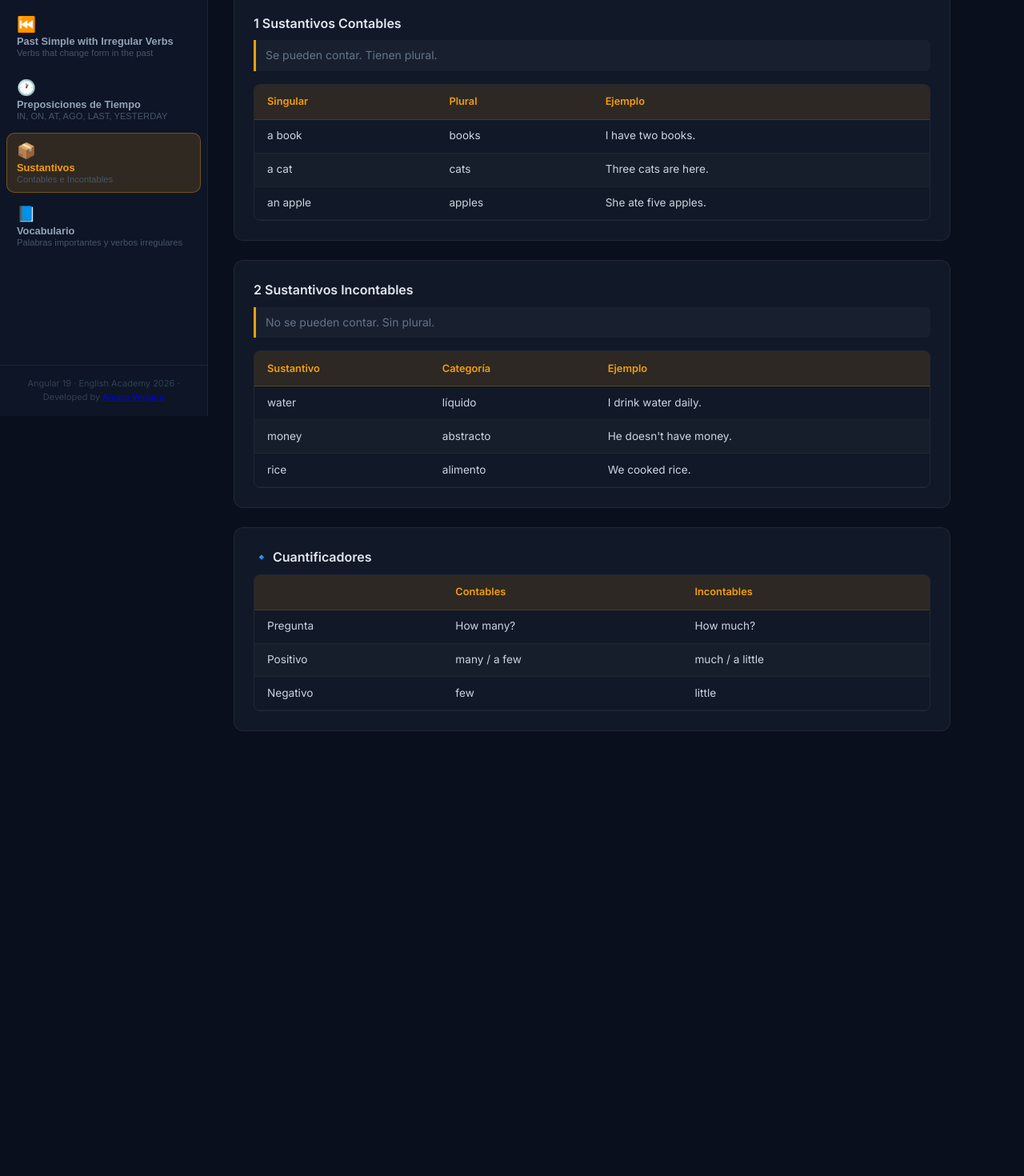
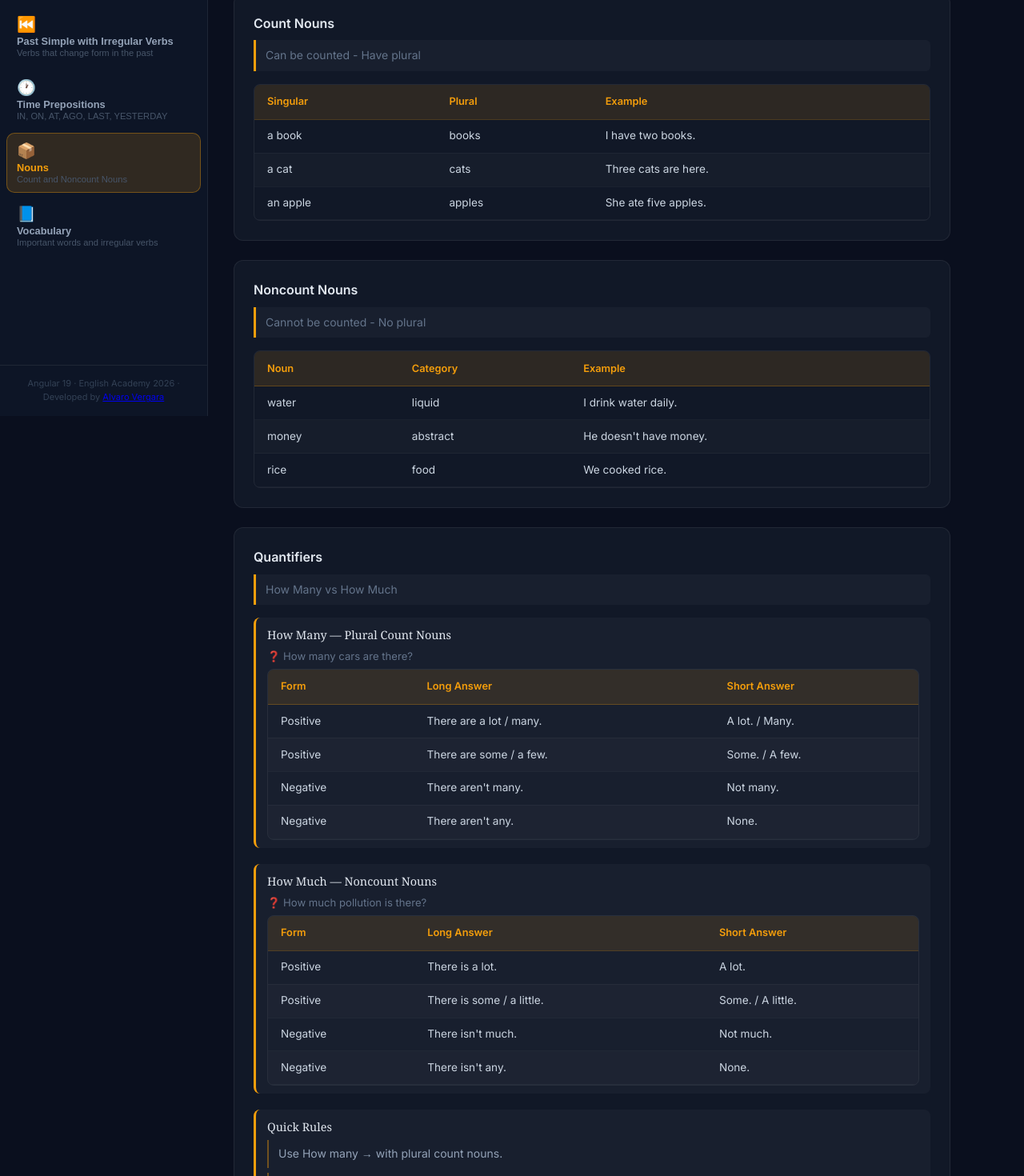
Before and after one commit to joseph517/english-grammar-app, an Angular app: page /nouns in a window 1280 px wide. Shown: the part 280-1750 px from the top of the page at 80% size. Before the commit the page ends 1250 px from the top, so only its background shows below. Built offline with nearby package versions, Linux system fonts and the light colour scheme.

Commit message:
update nouns component

```diff
--- a/src/app/core/models/topic.model.ts
+++ b/src/app/core/models/topic.model.ts
@@ -25,6 +25,7 @@ export interface Section {
   list?: ListItem[];
   examples?: { q: string; a: string }[];
   examples_simple?: string[];
+  subsections?: Section[];
 }
 
 export interface Topic {
--- a/src/app/features/nouns/nouns.component.html
+++ b/src/app/features/nouns/nouns.component.html
@@ -47,6 +47,35 @@
             }
           </div>
         }
+
+        @if (section.subsections) {
+          <div class="examples-list">
+            @for (sub of section.subsections; track $index) {
+              <div class="example-item">
+                <span class="question">{{ sub.heading }}</span>
+
+                @if (sub.examples) {
+                  @for (ex of sub.examples; track $index) {
+                    <span class="answer">❓ {{ ex.q }}</span>
+                  }
+                }
+
+                @if (sub.table) {
+                  <app-grammar-table [data]="sub.table" />
+                }
+
+                @if (sub.examples_simple) {
+                  <ul class="simple-list">
+                    @for (ex of sub.examples_simple; track $index) {
+                      <li>{{ ex }}</li>
+                    }
+                  </ul>
+                }
+              </div>
+            }
+          </div>
+        }
+
       </section>
     }
   </div>
--- a/src/app/shared/data/topics.data.ts
+++ b/src/app/shared/data/topics.data.ts
@@ -265,59 +265,61 @@ export const TOPICS: Topic[] = [
   {
     id: 'prepositions',
     icon: '🕐',
-    title: 'Preposiciones de Tiempo',
+    title: 'Time Prepositions',
     subtitle: 'IN, ON, AT, AGO, LAST, YESTERDAY',
     color: '#8B5CF6',
     route: '/prepositions',
     sections: [
       {
-        heading: '1 IN — meses, años, períodos largos',
-        content: 'Úsalo para períodos largos de tiempo.',
+        heading: 'IN — months, years, long periods',
+        content: 'Used for long periods of time',
         examples_simple: [
-          'in January / in 2024 / in summer',
-          'in the morning / in the afternoon',
+          'in January / in 2024 / in summer.',
+          'in the morning / in the afternoon.',
           'She was born in 1990.',
           'I studied in the morning.',
         ],
       },
       {
-        heading: '2 ON — días y fechas específicas',
-        content: 'Úsalo para días específicos.',
+        heading: 'ON — specific days and dates',
+        content: 'Used for specific days',
         examples_simple: [
-          'on Monday / on March 15th',
-          'on my birthday / on Christmas Day',
+          'on Monday / on March 15th.',
+          'on my birthday / on Christmas Day.',
           'I work on Mondays.',
         ],
       },
       {
-        heading: '3 AT — hora exacta',
-        content: 'Úsalo para horas y momentos puntuales.',
+        heading: 'AT — exact time',
+        content: 'Used for hours and exact times',
         examples_simple: [
           'at 3:00 PM / at midnight / at noon',
           'The meeting is at 9 AM.',
         ],
       },
       {
-        heading: '4 AGO — hace…',
+        heading: 'AGO — [Time] ago',
         content: '[Time] + ago',
         examples_simple: [
-          'two days ago → hace dos días',
+          'two days ago.',
+          'one year ago.',
           'I moved here five years ago.',
         ],
       },
       {
-        heading: '5 LAST — el/la pasado/a',
-        content: 'last + [período de tiempo]',
+        heading: 'LAST — the previous one',
+        content: 'last + [period of time]',
         examples_simple: [
           'last night / last week / last year',
-          'I saw him last Friday.',
+          'I saw him last Friday',
         ],
       },
       {
-        heading: '6 YESTERDAY — ayer',
-        content: 'Solo para el día anterior.',
+        heading: 'YESTERDAY — the day before',
+        content: 'Only for the previous day.',
         examples_simple: [
-          'yesterday morning / yesterday afternoon',
+          'yesterday morning.',
+          'yesterday afternoon.',
           'I worked yesterday.',
         ],
       },
@@ -326,16 +328,16 @@ export const TOPICS: Topic[] = [
   {
   id: 'nouns',
   icon: '📦',
-    title: 'Sustantivos',
-    subtitle: 'Contables e Incontables',
+  title: 'Nouns',
+  subtitle: 'Count and Noncount Nouns',
   color: '#F59E0B',
   route: '/nouns',
   sections: [
     {
-        heading: '1 Sustantivos Contables',
-        content: 'Se pueden contar. Tienen plural.',
+      heading: 'Count Nouns',
+      content: 'Can be counted - Have plural',
       table: {
-          headers: ['Singular', 'Plural', 'Ejemplo'],
+        headers: ['Singular', 'Plural', 'Example'],
         rows: [
           ['a book', 'books', 'I have two books.'],
           ['a cat', 'cats', 'Three cats are here.'],
@@ -344,41 +346,76 @@ export const TOPICS: Topic[] = [
       },
     },
     {
-        heading: '2 Sustantivos Incontables',
-        content: 'No se pueden contar. Sin plural.',
+      heading: 'Noncount Nouns',
+      content: 'Cannot be counted - No plural',
       table: {
-          headers: ['Sustantivo', 'Categoría', 'Ejemplo'],
+        headers: ['Noun', 'Category', 'Example'],
         rows: [
-            ['water', 'líquido', 'I drink water daily.'],
-            ['money', 'abstracto', "He doesn't have money."],
-            ['rice', 'alimento', 'We cooked rice.'],
+          ['water', 'liquid', 'I drink water daily.'],
+          ['money', 'abstract', "He doesn't have money."],
+          ['rice', 'food', 'We cooked rice.'],
         ],
       },
     },
     {
-        heading: '🔹 Cuantificadores',
+      heading: 'Quantifiers',
+      content: 'How Many vs How Much',
+      subsections: [
+        {
+          heading: 'How Many — Plural Count Nouns',
+          examples: [
+            { q: 'How many cars are there?', a: '' },
+          ],
           table: {
-          headers: ['', 'Contables', 'Incontables'],
+            headers: ['Form', 'Long Answer', 'Short Answer'],
             rows: [
-            ['Pregunta', 'How many?', 'How much?'],
-            ['Positivo', 'many / a few', 'much / a little'],
-            ['Negativo', 'few', 'little'],
+              ['Positive', 'There are a lot / many.', 'A lot. / Many.'],
+              ['Positive', 'There are some / a few.', 'Some. / A few.'],
+              ['Negative', "There aren't many.", 'Not many.'],
+              ['Negative', "There aren't any.", 'None.'],
             ],
           },
+        },
+        {
+          heading: 'How Much — Noncount Nouns',
+          examples: [
+            { q: 'How much pollution is there?', a: '' },
+          ],
+          table: {
+            headers: ['Form', 'Long Answer', 'Short Answer'],
+            rows: [
+              ['Positive', 'There is a lot.', 'A lot.'],
+              ['Positive', 'There is some / a little.', 'Some. / A little.'],
+              ['Negative', "There isn't much.", 'Not much.'],
+              ['Negative', "There isn't any.", 'None.'],
+            ],
+          },
+        },
+        {
+          heading: 'Quick Rules',
+          noItalic: true,
+          examples_simple: [
+            'Use How many → with plural count nouns.',
+            'Use How much → with noncount nouns.',
+            'Short answers are very common in conversation.',
+            'A: How many parks are there in your city?  B: A few. (= a very small number)',
+          ],
+        },
+      ],
     },
   ],
 },
   {
     id: 'vocabulary',
     icon: '📘',
-    title: 'Vocabulario',
-    subtitle: 'Palabras importantes y verbos irregulares',
+    title: 'Vocabulary',
+    subtitle: 'Important words and irregular verbs',
     color: '#EF4444',
     route: '/vocabulary',
     sections: [
       {
-        heading: '📘 Palabras importantes',
-        content: 'Conectores y adverbios esenciales para nivel',
+        heading: 'Important words',
+        content: 'Essential connectors and adverbs for level',
         table: {
           headers: ['English', 'Spanish', 'Example'],
           rows: [
@@ -422,7 +459,7 @@ export const TOPICS: Topic[] = [
         },
       },
       {
-        heading: '📘 Verbos irregulares más comunes',
+        heading: 'Common Irregular Verbs',
         content: '',
         irregularVerbs: [
           {
--- a/src/app/shared/styles/_topic-page.scss
+++ b/src/app/shared/styles/_topic-page.scss
@@ -198,7 +198,7 @@
 // ─── Examples Q/A ────────────────────────────────────────────
 .examples-list {
   display: grid;
-  gap: 10px;
+  gap: 20px;
 }
 
 .example-item {
@@ -211,7 +211,7 @@
     display: block;
     color: #E2E8F0;
     font-family: 'Georgia', serif;
-    margin-bottom: 4px;
+    margin-bottom: 5px;
     font-size: 0.9rem;
   }
 
@@ -219,6 +219,8 @@
     display: block;
     color: #64748B;
     font-size: 0.82rem;
+    margin-bottom: 5px;
+
   }
 }
 
```
Also changed, not shown: src/app/features/nouns/nouns.component.scss (line endings or trailing spaces). Lines whose indentation alone changed are shown as unchanged.
